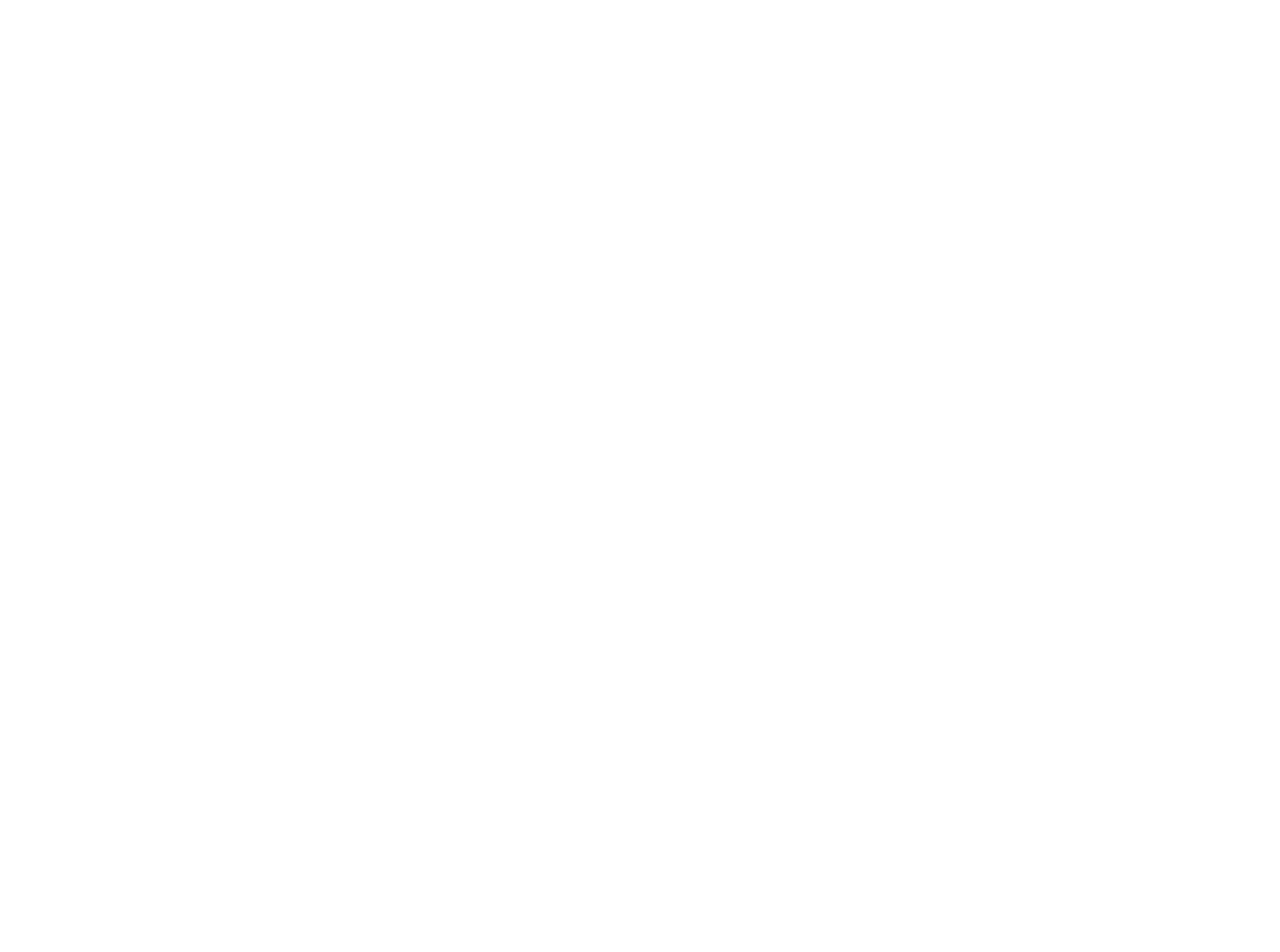
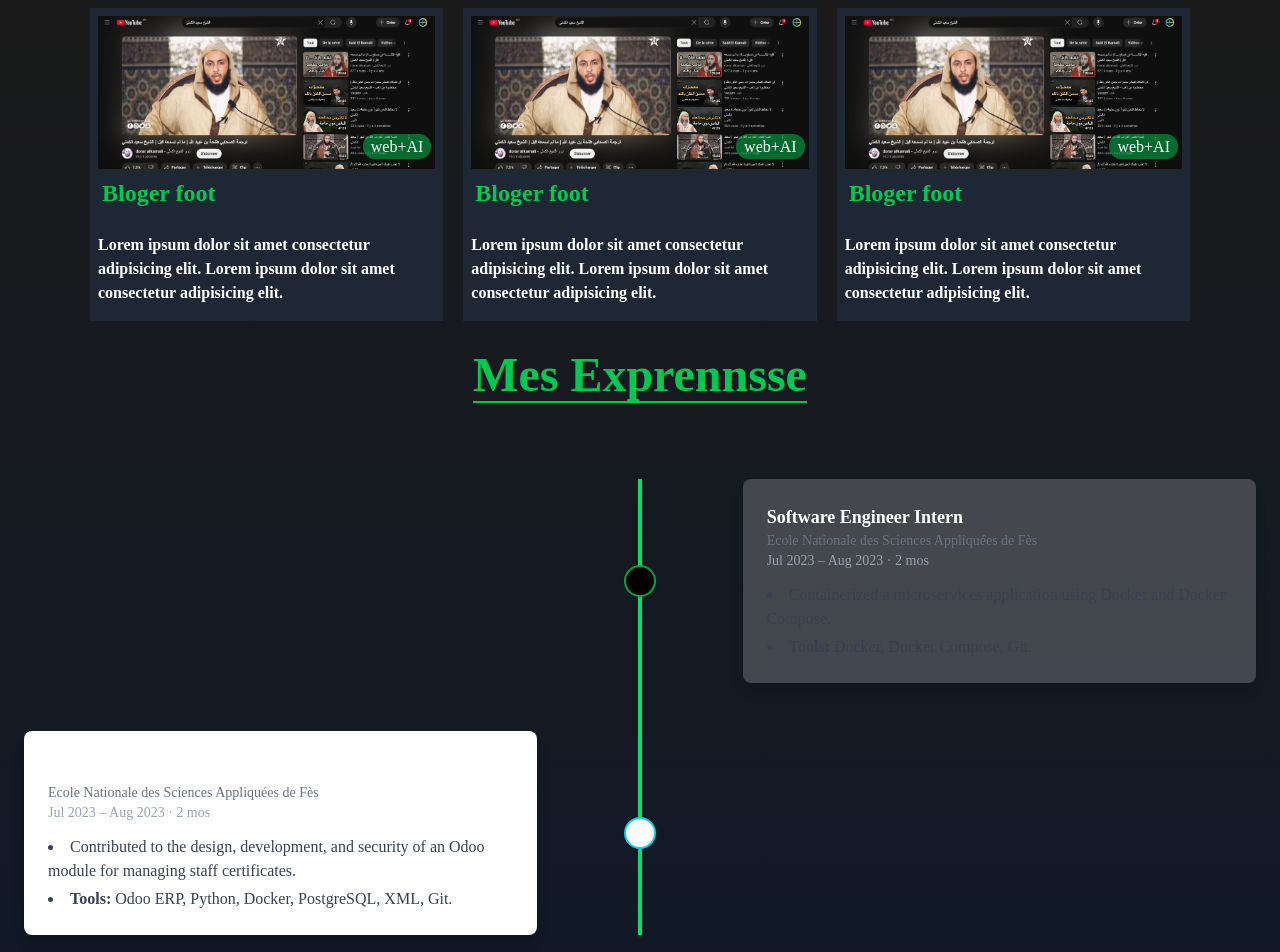
Before and after one commit to Ilyasse-ben/Portfolio, an Angular app in the folder portfolio/: page / in a window 1280 px wide. Shown: the part 920-1872 px from the top of the page. Before the commit the page ends 800 px from the top, so only its background shows below. Built offline with nearby package versions, Linux system fonts and the light colour scheme.

Commit message:
Project et expirence task

```diff
--- a/portfolio/src/app/app.html
+++ b/portfolio/src/app/app.html
@@ -4,11 +4,11 @@
   </div>
 
   <ul class="flex gap-8 px-4 py-2">
-    <li class="text-white hover:text-green-500 transition duration-300 ease-in-out hover:border-b-2 hover:border-green-500 ">Home</li>
+    <a href="#Home"><li class="text-white hover:text-green-500 transition duration-300 ease-in-out hover:border-b-2 hover:border-green-500 ">Home</li></a>
+    <a href="#Projet"><li class="text-white hover:text-green-500 transition duration-300 ease-in-out hover:border-b-2 hover:border-green-500">Project</li></a>
     <li class="text-white hover:text-green-500 transition duration-300 ease-in-out hover:border-b-2 hover:border-green-500">Education</li>
     <li class="text-white hover:text-green-500 transition duration-300 ease-in-out hover:border-b-2 hover:border-green-500">Expirence</li>
     <li class="text-white hover:text-green-500 transition duration-300 ease-in-out hover:border-b-2 hover:border-green-500">Skilse</li>
-    <li class="text-white hover:text-green-500 transition duration-300 ease-in-out hover:border-b-2 hover:border-green-500">Project</li>
     <li class="text-white hover:text-green-500 transition duration-300 ease-in-out hover:border-b-2 hover:border-green-500">Contucte</li>
   </ul>
 </nav>
@@ -40,6 +40,85 @@
     <img src="photo.jpg" alt="Ilyasse Bentaleb" class="h-80 md:h-96 rounded-2xl shadow-lg object-cover">
   </div>
 </div>
+<div id="title">
+  <h3 class="text-5xl font-bold text-green-500 text-center mb-20 "><span class="border-b-2">Mes project</span></h3>
+</div>
+<div id="Projet" class="w-[90%] max-w-[1100px] my-[30px] mx-auto grid gap-5 [grid-template-columns:repeat(auto-fill,minmax(280px,1fr))]">
+    <div class="bg-[#1f2937e7] p-2 hover:shadow-lg hover:shadow-green-500/50 hover:translate-y-[-5px] transition duration-700 ease-in-out">
+      <img src="photo.png" alt="" class="">
+      <div class="flex justify-between">
+        <h3 class="font-bold text-2xl text-green-500 mx-1 my-2">Bloger foot</h3>
+        <div class=" my-4 mx-1 translate-y-[-50px]"> <span class="px-2 py-1 bg-green-500/50 rounded-xl">web+AI</span></div>
+      </div>
+
+      <p class="my-2 font-bold"> Lorem ipsum dolor sit amet consectetur adipisicing elit.
+        Lorem ipsum dolor sit amet consectetur adipisicing elit.
+      </p>
+
+    </div>
+    <div class="bg-[#1f2937e7] p-2 hover:shadow-lg hover:shadow-green-500/50 hover:translate-y-[-5px] transition duration-700 ease-in-out">
+      <img src="photo.png" alt="" class="">
+      <div class="flex justify-between">
+        <h3 class="font-bold text-2xl text-green-500 mx-1 my-2">Bloger foot</h3>
+        <div class=" my-4 mx-1 translate-y-[-50px]"> <span class="px-2 py-1 bg-green-500/50 rounded-xl">web+AI</span></div>
+      </div>
+
+      <p class="my-2 font-bold"> Lorem ipsum dolor sit amet consectetur adipisicing elit.
+        Lorem ipsum dolor sit amet consectetur adipisicing elit.
+      </p>
+
+    </div>
+    <div class="bg-[#1f2937e7] p-2 hover:shadow-lg hover:shadow-green-500/50 hover:translate-y-[-5px] transition duration-700 ease-in-out">
+      <img src="photo.png" alt="" class="">
+      <div class="flex justify-between">
+        <h3 class="font-bold text-2xl text-green-500 mx-1 my-2">Bloger foot</h3>
+        <div class=" my-4 mx-1 translate-y-[-50px]"> <span class="px-2 py-1 bg-green-500/50 rounded-xl">web+AI</span></div>
+      </div>
+
+      <p class="my-2 font-bold"> Lorem ipsum dolor sit amet consectetur adipisicing elit.
+        Lorem ipsum dolor sit amet consectetur adipisicing elit.
+      </p>
+
+    </div>
 
 </div>
+<div id="title">
+  <h3 class="text-5xl font-bold text-green-500 text-center mb-20 "><span class="border-b-2">Mes Exprennsse</span></h3>
+</div>
+<div class="relative container mx-auto px-6">
+  <!-- Ligne centrale -->
+  <div class="absolute w-1 bg-green-400 h-full left-1/2 transform -translate-x-1/2"></div>
+
+  <!-- Item gauche -->
+  <div class="mb-12 flex justify-between items-center w-full">
+    <div class="w-5/12"></div>
+    <div class="z-20 flex items-center justify-center w-8 h-8 bg-black border-2 border-green-600 rounded-full shadow"></div>
+    <div class="w-5/12 bg-white/20 shadow-lg rounded-lg p-6">
+      <h3 class="text-lg font-bold">Software Engineer Intern</h3>
+      <p class="text-sm text-gray-500">Ecole Nationale des Sciences Appliquées de Fès</p>
+      <p class="text-sm text-gray-400">Jul 2023 – Aug 2023 · 2 mos</p>
+      <ul class="mt-3 text-gray-700 list-disc list-inside space-y-1">
+        <li>Containerized a microservices application using Docker and Docker Compose.</li>
+        <li><span class="font-semibold">Tools:</span> Docker, Docker Compose, Git.</li>
+      </ul>
+    </div>
+  </div>
+
+  <!-- Item droite -->
+  <div class="mb-12 flex justify-between items-center w-full flex-row-reverse">
+    <div class="w-5/12"></div>
+    <div class="z-20 flex items-center justify-center w-8 h-8 bg-white border-2 border-cyan-400 rounded-full shadow"></div>
+    <div class="w-5/12 bg-white shadow-lg rounded-lg p-6">
+      <h3 class="text-lg font-bold">Odoo Developer Intern</h3>
+      <p class="text-sm text-gray-500">Ecole Nationale des Sciences Appliquées de Fès</p>
+      <p class="text-sm text-gray-400">Jul 2023 – Aug 2023 · 2 mos</p>
+      <ul class="mt-3 text-gray-700 list-disc list-inside space-y-1">
+        <li>Contributed to the design, development, and security of an Odoo module for managing staff certificates.</li>
+        <li><span class="font-semibold">Tools:</span> Odoo ERP, Python, Docker, PostgreSQL, XML, Git.</li>
+      </ul>
+    </div>
+  </div>
+</div>
+
+
 <router-outlet />
```
Also changed, not shown: portfolio/public/photo.png (added).
